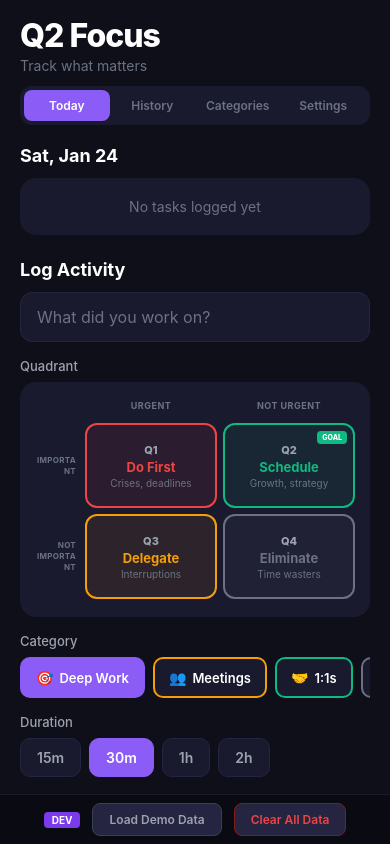
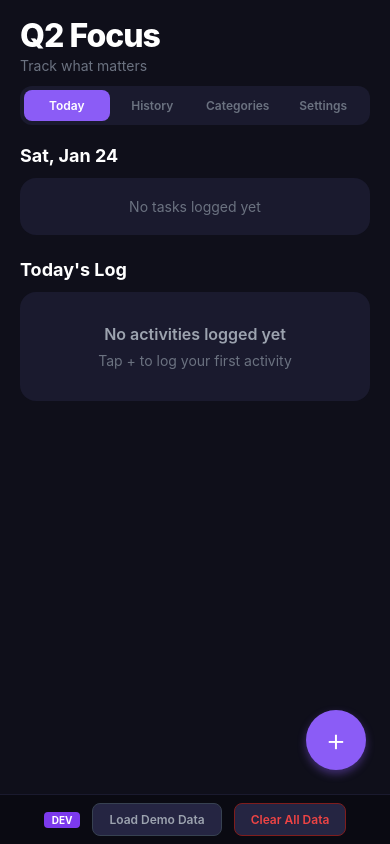
Before and after one commit to OstapGonchar/gtd-app, a React Native app: screen / in a window 390 px wide. Built offline with nearby package versions, Linux system fonts and the light colour scheme.

Commit message:
Improved the look and feel

```diff
--- a/App.tsx
+++ b/App.tsx
@@ -28,15 +28,14 @@ import {
   updateSettings,
 } from './src/database';
 import { Category, DaySummary, Quadrant, QUADRANT_INFO, StreakInfo, AppSettings, DEFAULT_DURATION_PRESETS } from './src/types';
-import { QuadrantPicker } from './src/components/QuadrantPicker';
-import { CategoryPicker } from './src/components/CategoryPicker';
-import { DurationPicker } from './src/components/DurationPicker';
 import { Q2Progress } from './src/components/Q2Progress';
 import { DevTools } from './src/components/DevTools';
 import { CalendarView } from './src/components/CalendarView';
 import { DayDetailModal } from './src/components/DayDetailModal';
 import { StreakBadge } from './src/components/StreakBadge';
 import { IconPicker } from './src/components/IconPicker';
+import { AddTaskModal } from './src/components/AddTaskModal';
+import { DurationPicker } from './src/components/DurationPicker';
 
 type TabType = 'today' | 'history' | 'categories' | 'settings';
 
@@ -55,13 +54,10 @@ export default function App() {
   const [monthSummaries, setMonthSummaries] = useState<Map<string, DaySummary>>(new Map());
   const [selectedDate, setSelectedDate] = useState<string | null>(null);
   const [selectedDaySummary, setSelectedDaySummary] = useState<DaySummary | null>(null);
-  const [isModalVisible, setIsModalVisible] = useState(false);
+  const [isDayModalVisible, setIsDayModalVisible] = useState(false);
 
-  // Task entry form
-  const [taskTitle, setTaskTitle] = useState('');
-  const [taskQuadrant, setTaskQuadrant] = useState<Quadrant | null>(null);
-  const [taskCategory, setTaskCategory] = useState<string | null>(null);
-  const [taskDuration, setTaskDuration] = useState(30);
+  // Add task modal
+  const [isAddTaskModalVisible, setIsAddTaskModalVisible] = useState(false);
 
   // Category form
   const [newCategoryName, setNewCategoryName] = useState('');
@@ -81,12 +77,7 @@ export default function App() {
     setTodaySummary(today);
     setStreak(streakInfo);
     setSettings(appSettings);
-
-    // Set default category if none selected
-    if (!taskCategory && cats.length > 0) {
-      setTaskCategory(cats[0].id);
-    }
-  }, [taskCategory]);
+  }, []);
 
   const loadMonthData = useCallback(async () => {
     const year = currentMonth.getFullYear();
@@ -114,13 +105,8 @@ export default function App() {
     }
   }, [isLoading, loadMonthData]);
 
-  const handleAddTask = async () => {
-    if (!taskTitle.trim() || !taskQuadrant || !taskCategory) return;
-
-    await addTask(taskTitle.trim(), taskQuadrant, taskCategory, taskDuration);
-    setTaskTitle('');
-    setTaskQuadrant(null);
-    // Keep category and duration as defaults for next entry
+  const handleAddTask = async (title: string, quadrant: Quadrant, categoryId: string, duration: number) => {
+    await addTask(title, quadrant, categoryId, duration);
     loadData();
   };
 
@@ -152,7 +138,7 @@ export default function App() {
     } else {
       setSelectedDaySummary({ date, tasks: [], totalMinutes: 0, quadrantMinutes: { q1: 0, q2: 0, q3: 0, q4: 0 }, q2Percentage: 0 });
     }
-    setIsModalVisible(true);
+    setIsDayModalVisible(true);
   };
 
   const handleMonthChange = (date: Date) => {
@@ -160,11 +146,21 @@ export default function App() {
   };
 
   const handleAddDurationPreset = async () => {
-    const value = parseInt(newDurationValue, 10);
-    if (isNaN(value) || value <= 0 || value > 480) return;
-    if (settings.durationPresets.includes(value)) return;
+    const input = newDurationValue.trim().toLowerCase();
+    let minutes: number;
 
-    const newPresets = [...settings.durationPresets, value].sort((a, b) => a - b);
+    // Parse formats: "3h", "3hr", "3 hours", "90m", "90min", "90 minutes", or just "90"
+    if (input.includes('h')) {
+      const hours = parseFloat(input.replace(/[^0-9.]/g, ''));
+      minutes = Math.round(hours * 60);
+    } else {
+      minutes = parseInt(input.replace(/[^0-9]/g, ''), 10);
+    }
+
+    if (isNaN(minutes) || minutes <= 0 || minutes > 480) return;
+    if (settings.durationPresets.includes(minutes)) return;
+
+    const newPresets = [...settings.durationPresets, minutes].sort((a, b) => a - b);
     await updateSettings({ durationPresets: newPresets });
     setSettings({ ...settings, durationPresets: newPresets });
     setNewDurationValue('');
@@ -200,8 +196,6 @@ export default function App() {
     );
   }
 
-  const canAddTask = taskTitle.trim() && taskQuadrant && taskCategory;
-
   return (
     <SafeAreaView style={styles.container}>
       <StatusBar barStyle="light-content" />
@@ -232,6 +226,7 @@ export default function App() {
 
       {/* Today Tab */}
       {activeTab === 'today' && (
+        <View style={styles.todayContainer}>
           <ScrollView style={styles.content} contentContainerStyle={styles.contentContainer}>
             {/* Today's Progress */}
             <View style={styles.section}>
@@ -245,45 +240,15 @@ export default function App() {
               )}
             </View>
 
-          {/* Add Task Form */}
+            {/* Today's Tasks */}
             <View style={styles.section}>
-            <Text style={styles.sectionTitle}>Log Activity</Text>
-
-            <TextInput
-              style={styles.input}
-              placeholder="What did you work on?"
-              placeholderTextColor="#6b7280"
-              value={taskTitle}
-              onChangeText={setTaskTitle}
-            />
-
-            <Text style={styles.fieldLabel}>Quadrant</Text>
-            <QuadrantPicker selected={taskQuadrant} onSelect={setTaskQuadrant} />
-
-            <Text style={styles.fieldLabel}>Category</Text>
-            <CategoryPicker
-              categories={categories}
-              selected={taskCategory}
-              onSelect={setTaskCategory}
-            />
-
-            <Text style={styles.fieldLabel}>Duration</Text>
-            <DurationPicker selected={taskDuration} onSelect={setTaskDuration} presets={settings.durationPresets} />
-
-            <TouchableOpacity
-              style={[styles.addButton, !canAddTask && styles.addButtonDisabled]}
-              onPress={handleAddTask}
-              disabled={!canAddTask}
-            >
-              <Text style={styles.addButtonText}>+ Log Activity</Text>
-            </TouchableOpacity>
-          </View>
-
-          {/* Today's Tasks */}
-          {todaySummary && todaySummary.tasks.length > 0 && (
-            <View style={styles.section}>
-              <Text style={styles.sectionTitle}>Today's Log</Text>
-              {todaySummary.tasks.map((task) => {
+              <Text style={styles.sectionTitle}>
+                {todaySummary && todaySummary.tasks.length > 0
+                  ? `Today's Log (${todaySummary.tasks.length})`
+                  : "Today's Log"}
+              </Text>
+              {todaySummary && todaySummary.tasks.length > 0 ? (
+                todaySummary.tasks.map((task) => {
                   const category = getCategoryById(task.categoryId);
                   return (
                     <View key={task.id} style={styles.taskItem}>
@@ -314,11 +279,34 @@ export default function App() {
                       </TouchableOpacity>
                     </View>
                   );
-              })}
+                })
+              ) : (
+                <View style={styles.emptyTodayState}>
+                  <Text style={styles.emptyTodayText}>No activities logged yet</Text>
+                  <Text style={styles.emptyTodaySubtext}>Tap + to log your first activity</Text>
                 </View>
               )}
+            </View>
           </ScrollView>
+
+          {/* Floating Add Button */}
+          <TouchableOpacity
+            style={styles.fab}
+            onPress={() => setIsAddTaskModalVisible(true)}
+          >
+            <Text style={styles.fabText}>+</Text>
+          </TouchableOpacity>
+        </View>
       )}
+
+      {/* Add Task Modal */}
+      <AddTaskModal
+        visible={isAddTaskModalVisible}
+        categories={categories}
+        durationPresets={settings.durationPresets}
+        onClose={() => setIsAddTaskModalVisible(false)}
+        onAdd={handleAddTask}
+      />
 
       {/* History Tab */}
       {activeTab === 'history' && (
@@ -336,10 +324,10 @@ export default function App() {
 
       {/* Day Detail Modal */}
       <DayDetailModal
-        visible={isModalVisible}
+        visible={isDayModalVisible}
         daySummary={selectedDaySummary}
         categories={categories}
-        onClose={() => setIsModalVisible(false)}
+        onClose={() => setIsDayModalVisible(false)}
       />
 
       {/* Categories Tab */}
@@ -413,7 +401,7 @@ export default function App() {
             <View style={styles.addPresetRow}>
               <TextInput
                 style={styles.addPresetInput}
-                placeholder="Minutes (e.g., 45)"
+                placeholder="e.g. 45, 1.5h, 2h"
                 placeholderTextColor="#6b7280"
                 value={newDurationValue}
                 onChangeText={setNewDurationValue}
@@ -525,7 +513,48 @@ const styles = StyleSheet.create({
   },
   contentContainer: {
     padding: 20,
-    paddingBottom: 40,
+    paddingBottom: 100,
+  },
+  todayContainer: {
+    flex: 1,
+  },
+  fab: {
+    position: 'absolute',
+    bottom: 24,
+    right: 24,
+    width: 60,
+    height: 60,
+    borderRadius: 30,
+    backgroundColor: '#8b5cf6',
+    justifyContent: 'center',
+    alignItems: 'center',
+    shadowColor: '#8b5cf6',
+    shadowOffset: { width: 0, height: 4 },
+    shadowOpacity: 0.4,
+    shadowRadius: 8,
+    elevation: 8,
+  },
+  fabText: {
+    color: '#ffffff',
+    fontSize: 32,
+    fontWeight: '300',
+    marginTop: -2,
+  },
+  emptyTodayState: {
+    backgroundColor: '#1a1a2e',
+    borderRadius: 16,
+    padding: 32,
+    alignItems: 'center',
+  },
+  emptyTodayText: {
+    color: '#9ca3af',
+    fontSize: 16,
+    fontWeight: '600',
+    marginBottom: 8,
+  },
+  emptyTodaySubtext: {
+    color: '#6b7280',
+    fontSize: 14,
   },
   section: {
     marginBottom: 24,
--- /dev/null
+++ b/src/components/AddTaskModal.tsx
@@ -0,0 +1,211 @@
+import React, { useState, useEffect } from 'react';
+import {
+  View,
+  Text,
+  Modal,
+  TouchableOpacity,
+  TextInput,
+  ScrollView,
+  StyleSheet,
+  KeyboardAvoidingView,
+  Platform,
+} from 'react-native';
+import { Category, Quadrant } from '../types';
+import { QuadrantPicker } from './QuadrantPicker';
+import { CategoryPicker } from './CategoryPicker';
+import { DurationPicker } from './DurationPicker';
+
+interface AddTaskModalProps {
+  visible: boolean;
+  categories: Category[];
+  durationPresets: number[];
+  onClose: () => void;
+  onAdd: (title: string, quadrant: Quadrant, categoryId: string, duration: number) => void;
+}
+
+export function AddTaskModal({
+  visible,
+  categories,
+  durationPresets,
+  onClose,
+  onAdd,
+}: AddTaskModalProps) {
+  const [title, setTitle] = useState('');
+  const [quadrant, setQuadrant] = useState<Quadrant | null>(null);
+  const [categoryId, setCategoryId] = useState<string | null>(null);
+  const [duration, setDuration] = useState(30);
+
+  // Set default category when modal opens
+  useEffect(() => {
+    if (visible && !categoryId && categories.length > 0) {
+      setCategoryId(categories[0].id);
+    }
+  }, [visible, categoryId, categories]);
+
+  const handleAdd = () => {
+    if (!title.trim() || !quadrant || !categoryId) return;
+    onAdd(title.trim(), quadrant, categoryId, duration);
+    // Reset form
+    setTitle('');
+    setQuadrant(null);
+    // Keep category and duration as defaults
+    onClose();
+  };
+
+  const canAdd = title.trim() && quadrant && categoryId;
+
+  return (
+    <Modal
+      visible={visible}
+      animationType="slide"
+      transparent={true}
+      onRequestClose={onClose}
+    >
+      <KeyboardAvoidingView
+        style={styles.overlay}
+        behavior={Platform.OS === 'ios' ? 'padding' : undefined}
+      >
+        <View style={styles.container}>
+          {/* Header */}
+          <View style={styles.header}>
+            <TouchableOpacity style={styles.closeButton} onPress={onClose}>
+              <Text style={styles.closeButtonText}>{'\u00D7'}</Text>
+            </TouchableOpacity>
+            <Text style={styles.title}>Log Activity</Text>
+            <TouchableOpacity
+              style={[styles.addButton, !canAdd && styles.addButtonDisabled]}
+              onPress={handleAdd}
+              disabled={!canAdd}
+            >
+              <Text style={[styles.addButtonText, !canAdd && styles.addButtonTextDisabled]}>
+                Add
+              </Text>
+            </TouchableOpacity>
+          </View>
+
+          <ScrollView
+            style={styles.content}
+            showsVerticalScrollIndicator={false}
+            keyboardShouldPersistTaps="handled"
+          >
+            {/* Task Title */}
+            <Text style={styles.label}>What did you work on?</Text>
+            <TextInput
+              style={styles.input}
+              placeholder="e.g., Strategic planning session"
+              placeholderTextColor="#6b7280"
+              value={title}
+              onChangeText={setTitle}
+              autoFocus
+            />
+
+            {/* Quadrant Picker */}
+            <Text style={styles.label}>Which quadrant?</Text>
+            <QuadrantPicker selected={quadrant} onSelect={setQuadrant} />
+
+            {/* Category */}
+            <Text style={styles.label}>Category</Text>
+            <CategoryPicker
+              categories={categories}
+              selected={categoryId}
+              onSelect={setCategoryId}
+            />
+
+            {/* Duration */}
+            <Text style={styles.label}>How long?</Text>
+            <DurationPicker
+              selected={duration}
+              onSelect={setDuration}
+              presets={durationPresets}
+            />
+
+            <View style={styles.spacer} />
+          </ScrollView>
+        </View>
+      </KeyboardAvoidingView>
+    </Modal>
+  );
+}
+
+const styles = StyleSheet.create({
+  overlay: {
+    flex: 1,
+    backgroundColor: 'rgba(0, 0, 0, 0.7)',
+    justifyContent: 'flex-end',
+  },
+  container: {
+    backgroundColor: '#0f0f1a',
+    borderTopLeftRadius: 24,
+    borderTopRightRadius: 24,
+    maxHeight: '90%',
+    paddingBottom: 40,
+  },
+  header: {
+    flexDirection: 'row',
+    alignItems: 'center',
+    justifyContent: 'space-between',
+    paddingHorizontal: 20,
+    paddingVertical: 16,
+    borderBottomWidth: 1,
+    borderBottomColor: '#1a1a2e',
+  },
+  closeButton: {
+    width: 36,
+    height: 36,
+    borderRadius: 18,
+    backgroundColor: '#1a1a2e',
+    justifyContent: 'center',
+    alignItems: 'center',
+  },
+  closeButtonText: {
+    color: '#ffffff',
+    fontSize: 24,
+    lineHeight: 24,
+  },
+  title: {
+    color: '#ffffff',
+    fontSize: 18,
+    fontWeight: '700',
+  },
+  addButton: {
+    backgroundColor: '#8b5cf6',
+    paddingHorizontal: 20,
+    paddingVertical: 10,
+    borderRadius: 20,
+  },
+  addButtonDisabled: {
+    backgroundColor: '#3730a3',
+    opacity: 0.5,
+  },
+  addButtonText: {
+    color: '#ffffff',
+    fontSize: 14,
+    fontWeight: '700',
+  },
+  addButtonTextDisabled: {
+    opacity: 0.7,
+  },
+  content: {
+    paddingHorizontal: 20,
+  },
+  label: {
+    color: '#9ca3af',
+    fontSize: 13,
+    fontWeight: '600',
+    marginTop: 20,
+    marginBottom: 10,
+  },
+  input: {
+    backgroundColor: '#1a1a2e',
+    borderRadius: 12,
+    paddingHorizontal: 16,
+    paddingVertical: 14,
+    color: '#ffffff',
+    fontSize: 16,
+    borderWidth: 1,
+    borderColor: '#252542',
+  },
+  spacer: {
+    height: 40,
+  },
+});
--- a/src/components/QuadrantPicker.tsx
+++ b/src/components/QuadrantPicker.tsx
@@ -119,7 +119,7 @@ const styles = StyleSheet.create({
     marginBottom: 6,
   },
   cornerCell: {
-    width: 50,
+    width: 24,
   },
   headerCell: {
     flex: 1,
@@ -137,17 +137,18 @@ const styles = StyleSheet.create({
     marginBottom: 6,
   },
   sideHeader: {
-    width: 50,
+    width: 24,
     justifyContent: 'center',
-    paddingRight: 6,
+    alignItems: 'center',
   },
   sideHeaderText: {
     color: '#6b7280',
     fontSize: 8,
     fontWeight: '700',
     letterSpacing: 0.3,
-    textAlign: 'right',
-    lineHeight: 11,
+    textAlign: 'center',
+    transform: [{ rotate: '-90deg' }],
+    width: 70,
   },
   cell: {
     flex: 1,
```
Also changed, not shown: src/theme.ts (added, +68 -0 lines), 1 other file (tests, documents, lock files or other folders). Lines whose indentation alone changed are shown as unchanged.
